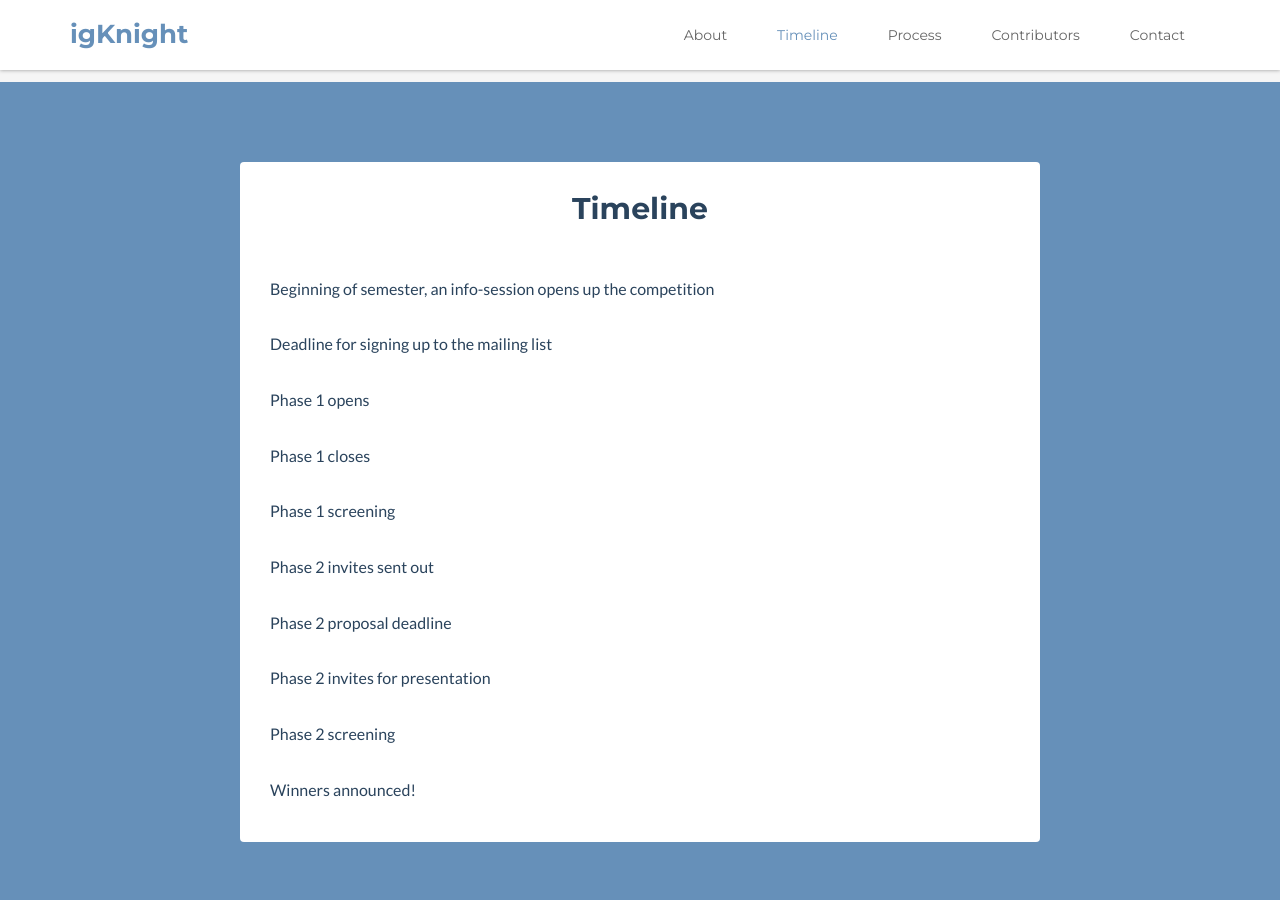
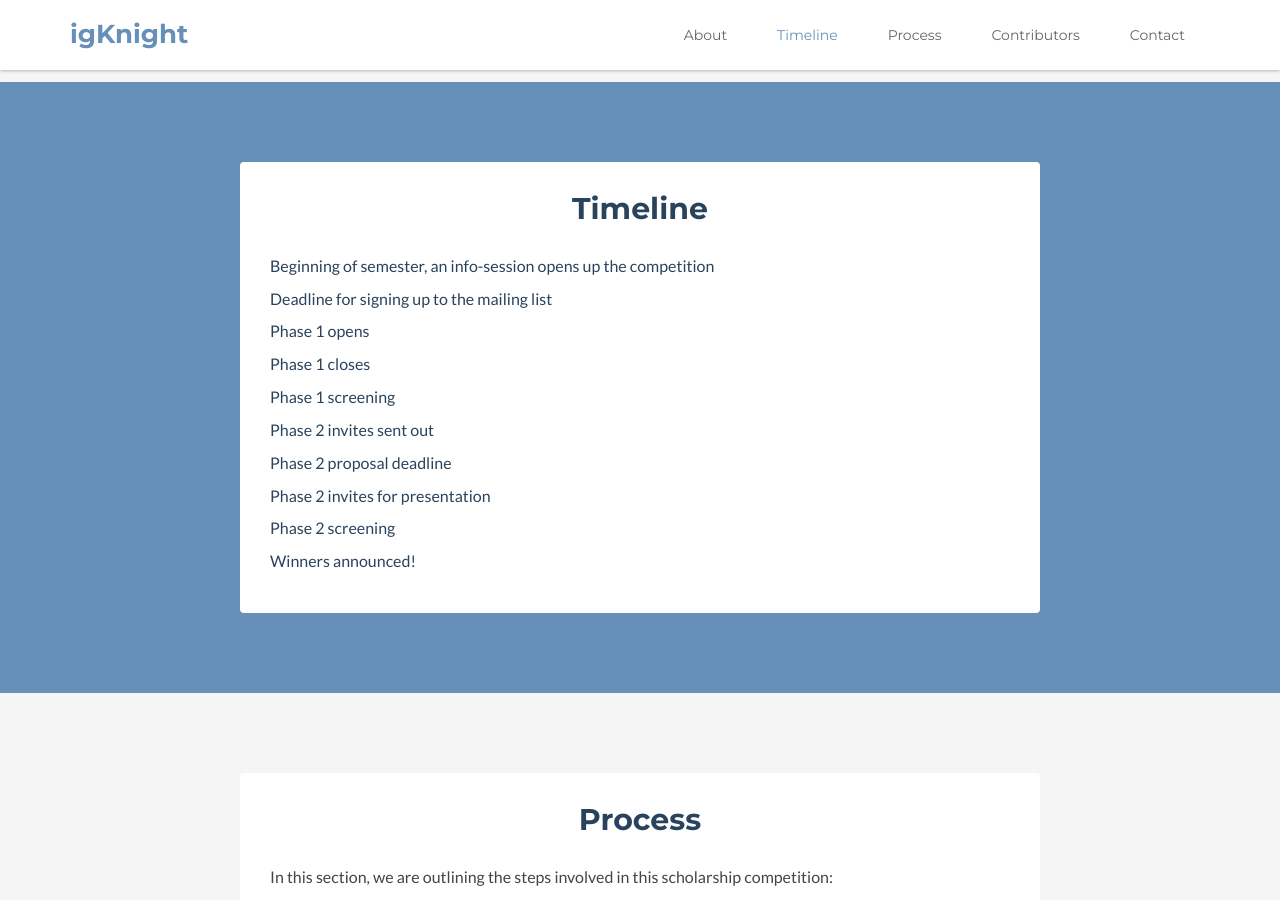
Before and after one commit to igknight/igknight.github.io, a Jekyll site: the page built from index.html, in a window 1280 px wide and 900 px high, scrolled down 1403 px. Built offline with Jekyll 4.4.1, drawn with Linux system fonts in a browser that asks for light colours; nearby versions of some CDN libraries.

Commit message:
Reversing the spacing

```diff
--- a/_includes/features.html
+++ b/_includes/features.html
@@ -20,16 +20,16 @@
             <h2 class="title text-center">Timeline</h2>
 
             <ul class="feature-list list-unstyled">
-                <i class="fa fa-caret-square-o-right"></i><li> Beginning of semester, an info-session opens up the competition</li>
-                <i class="fa fa-caret-square-o-right"></i><li> Deadline for signing up to the mailing list</li>
-                <i class="fa fa-caret-square-o-right"></i><li> Phase 1 opens</li>
-                <i class="fa fa-caret-square-o-right"></i><li> Phase 1 closes</li>
-                <i class="fa fa-caret-square-o-right"></i><li> Phase 1 screening</li>
-                <i class="fa fa-caret-square-o-right"></i><li> Phase 2 invites sent out</li>
-                <i class="fa fa-caret-square-o-right"></i><li> Phase 2 proposal deadline</li>
-                <i class="fa fa-caret-square-o-right"></i><li> Phase 2 invites for presentation</li>
-                <i class="fa fa-caret-square-o-right"></i><li> Phase 2 screening</li>
-                <i class="fa fa-caret-square-o-right"></i><li> Winners announced!</li>
+                <li> Beginning of semester, an info-session opens up the competition</li>
+                <li> Deadline for signing up to the mailing list</li>
+                <li> Phase 1 opens</li>
+                <li> Phase 1 closes</li>
+                <li> Phase 1 screening</li>
+                <li> Phase 2 invites sent out</li>
+                <li> Phase 2 proposal deadline</li>
+                <li> Phase 2 invites for presentation</li>
+                <li> Phase 2 screening</li>
+                <li> Winners announced!</li>
             </ul>
          </div><!--//docs-inner-->
         </div><!--//container-->
```
